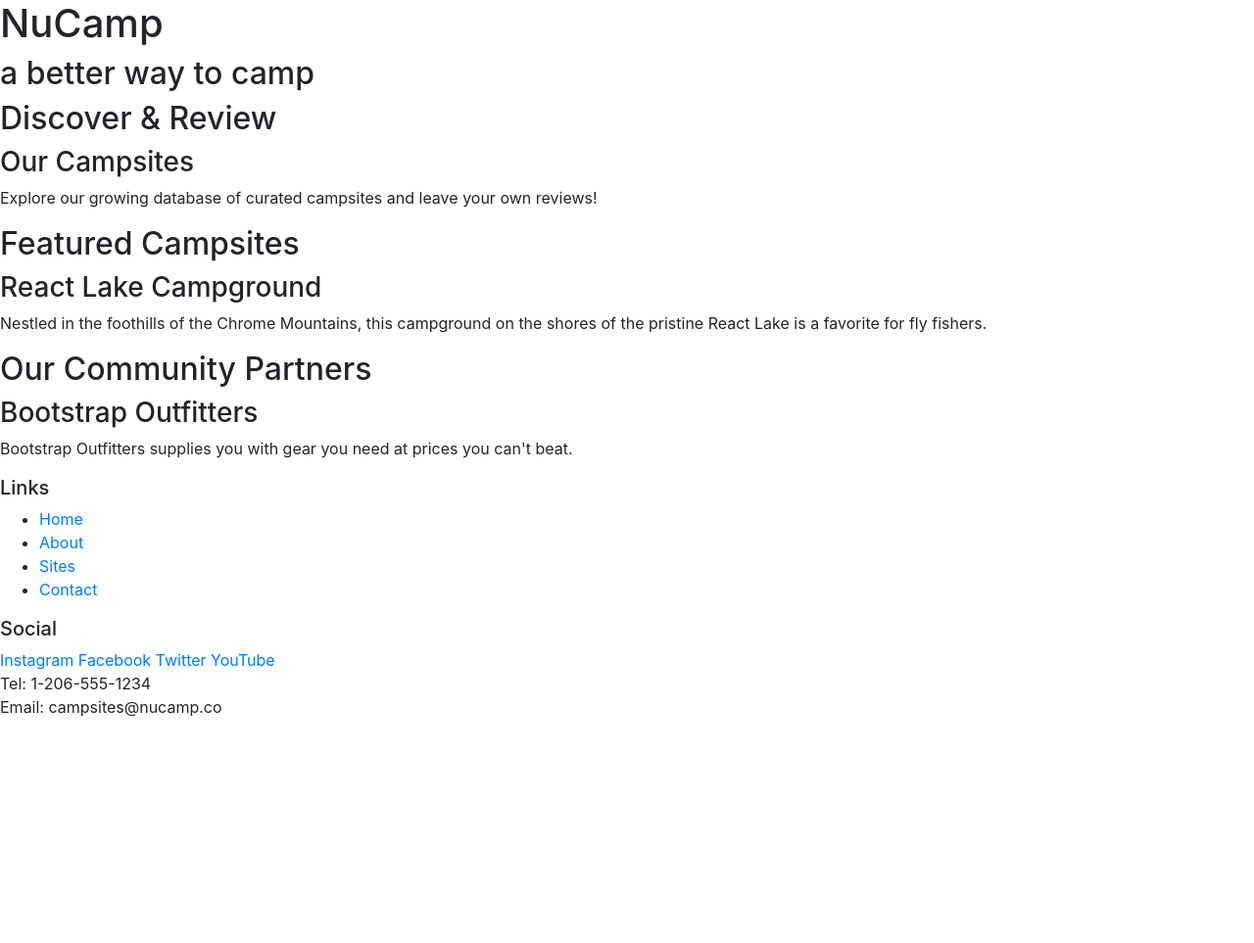
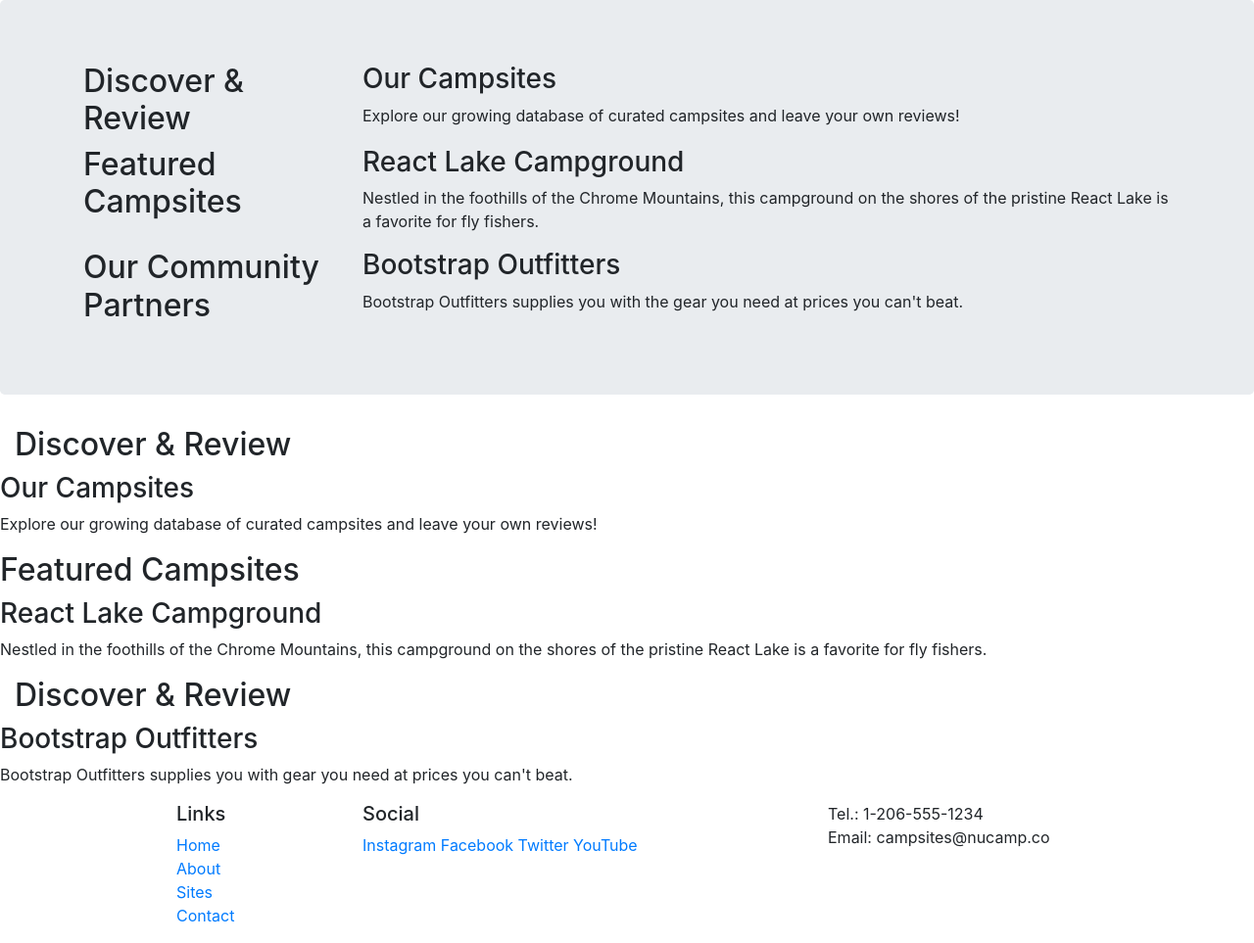
Before and after one commit to garciabusiness21/NuCamping, a website: page index.html in a window 1280 px wide. Shown: the whole page at 98% size. Before the commit the page ends 800 px from the top, so only its background shows below. Drawn offline with nearby package versions, Linux system fonts and the light colour scheme.

Commit message:
Bootstrap Grid

```diff
--- a/index.html
+++ b/index.html
@@ -15,15 +15,44 @@
 
 <body>
 
-    <header>
-        <div>
-            <h1>NuCamp</h1>
-            <h2>a better way to camp</h2>
+    <header class="jumbotron">
+        <div class="container">
+            <div class="row">
+                <div class="col-sm-4 col-md-3">
+                    <h2>Discover & Review</h2>
+                </div>
+                <div class="col">
+                    <h3>Our Campsites</h3>
+                    <p>Explore our growing database of curated campsites and leave your own reviews!</p>
+                </div>
+            </div>
+
+            <div class="row">
+                <div class="col-sm-4 col-md-3">
+                    <h2>Featured Campsites</h2>
+                </div>
+                <div class="col">
+                    <h3>React Lake Campground</h3>
+                    <p>Nestled in the foothills of the Chrome Mountains, this campground on the shores of the pristine React Lake is a favorite for fly fishers.</p>
+                   </div>
+            </div>
+
+            <div class="row">
+                <div class="col-sm-4 col-md-3">
+                    <h2>Our Community Partners</h2>
+                </div>
+                <div class="col">
+                    <h3>Bootstrap Outfitters</h3>
+                    <p>Bootstrap Outfitters supplies you with the gear you need at prices you can't beat.</p>
+                </div>
+            </div>
         </div>
     </header>
 
     <div>
+        <div class="col-sm-4 order-sm-last col-md-3">
             <h2>Discover & Review</h2>
+        </div>
         <h3>Our Campsites</h3>
         <p>Explore our growing database of curated campsites and leave your own reviews!</p>
     </div>
@@ -35,31 +64,37 @@
     </div>
 
     <div>
-        <h2>Our Community Partners</h2>
+        <div class="col-sm-4 order-sm-last col-md-3">
+            <h2>Discover & Review</h2>
+        </div>
         <h3>Bootstrap Outfitters</h3>
         <p>Bootstrap Outfitters supplies you with gear you need at prices you can't beat.</p>
     </div>
 
     <footer>
-        <div>
+        <div class="container">
+            <div class="row">
+                <div class="col-4 col-sm-2 offset-1">
                     <h5>Links</h5>
-            <ul>
+            		<ul class="list-unstyled">
                         <li><a href="#">Home</a></li>
                         <li><a href="#">About</a></li>
                         <li><a href="#">Sites</a></li>
                         <li><a href="#">Contact</a></li>
                     </ul>
                 </div>
-        <div>
+                <div class="col-6 col-sm-5">
                 	<h5>Social</h5>
                     <a href="http://instagram.com/">Instagram</a>
                     <a href="http://facebook.com/">Facebook</a>
                     <a href="http://twitter.com/">Twitter</a>
                     <a href="http://youtube.com/">YouTube</a>
                 </div>
-        <div>
-            Tel: 1-206-555-1234<br />
+                <div class="col-sm-4">
+                    Tel.: 1-206-555-1234<br />
                     Email: campsites@nucamp.co
+                </div>
+           </div>
         </div>
     </footer>
 
```
Lines whose indentation alone changed are shown as unchanged.
